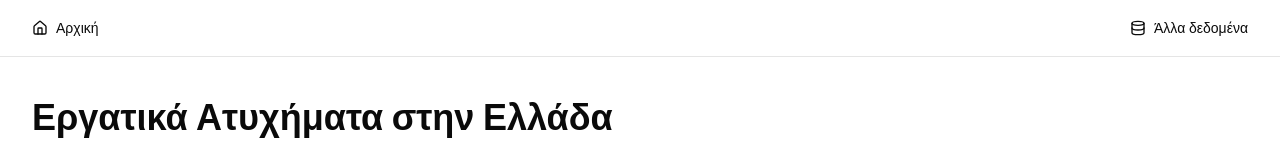
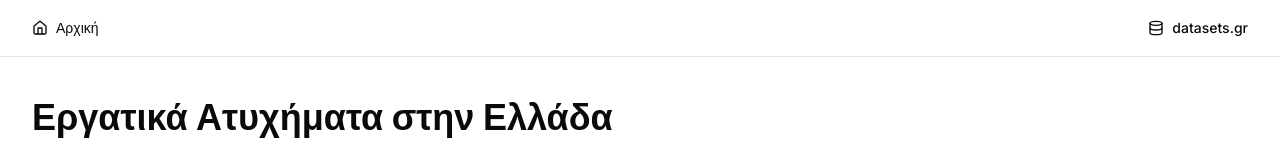
Before and after one commit to dimkarakostas/datasets-ergatika, a Next.js app in the folder frontend/: page / in a window 1280 px wide. Shown: the top 160 px of the page. Built offline with nearby package versions, Linux system fonts and the light colour scheme.

Commit message:
Rename topbar button

```diff
--- a/frontend/components/top-nav.tsx
+++ b/frontend/components/top-nav.tsx
@@ -16,7 +16,7 @@ export function TopNav() {
           <Link href="https://datasets.gr" target="_blank" rel="noopener noreferrer">
             <Button variant="ghost" className="flex items-center gap-2">
               <Database className="h-4 w-4" />
-              <span>Άλλα δεδομένα</span>
+              <span>datasets.gr</span>
             </Button>
           </Link>
         </div>
```
